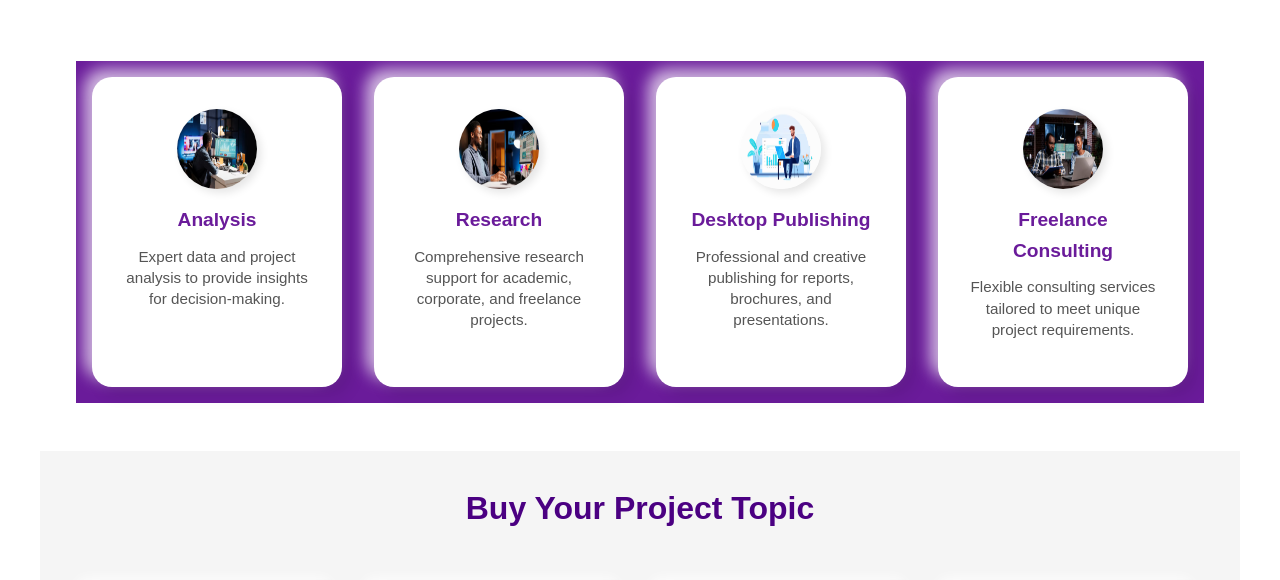
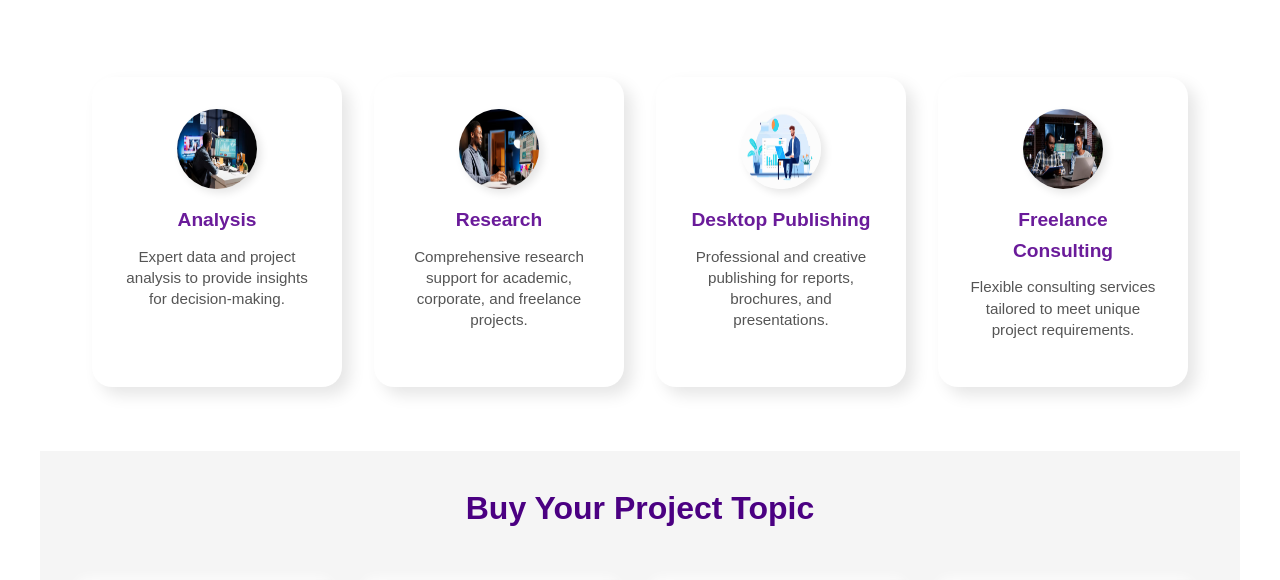
Before and after one commit to Charlene-Ozioma/Irokoh-Analysts, a plain HTML site: page index.html in a window 1280 px wide. Shown: the part 695-1275 px from the top of the page. Drawn offline with Linux system fonts and the light colour scheme.

Commit message:
Update irokoh.css

```diff
--- a/irokoh.css
+++ b/irokoh.css
@@ -187,14 +187,13 @@ p {
   gap: 2em;
   margin-top: 2em;
   padding: 1em;
-  background-color: var(--purple);
 }
 
 .service-card {
   background-color: var(--white);
   color: var(--purple);
   border-radius: 20px;
-  box-shadow: 8px 8px 16px rgba(0, 0, 0, 0.1), -8px -8px 16px rgba(255, 255, 255, 0.7);
+  box-shadow: 8px 8px 16px rgba(0, 0, 0, 0.1);
   padding: 2em;
   width: 250px;
   text-align: center;
```
